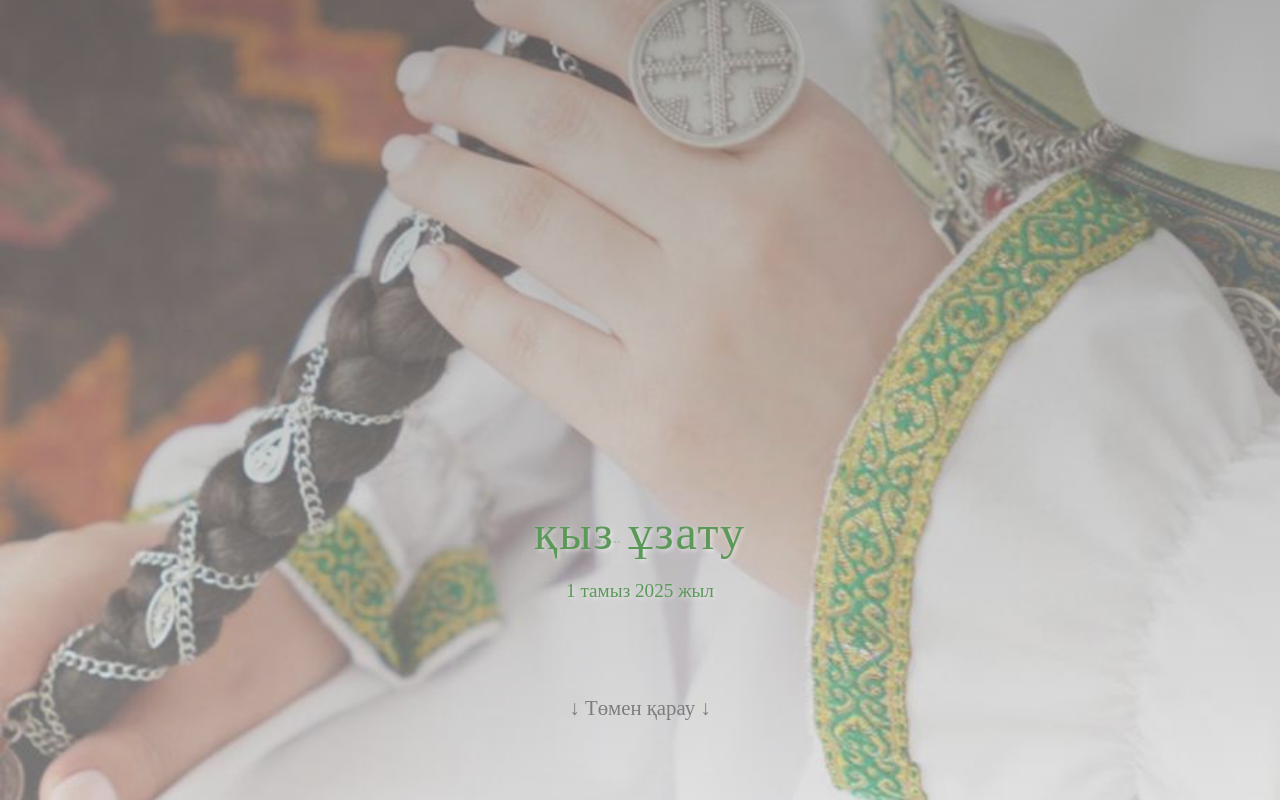
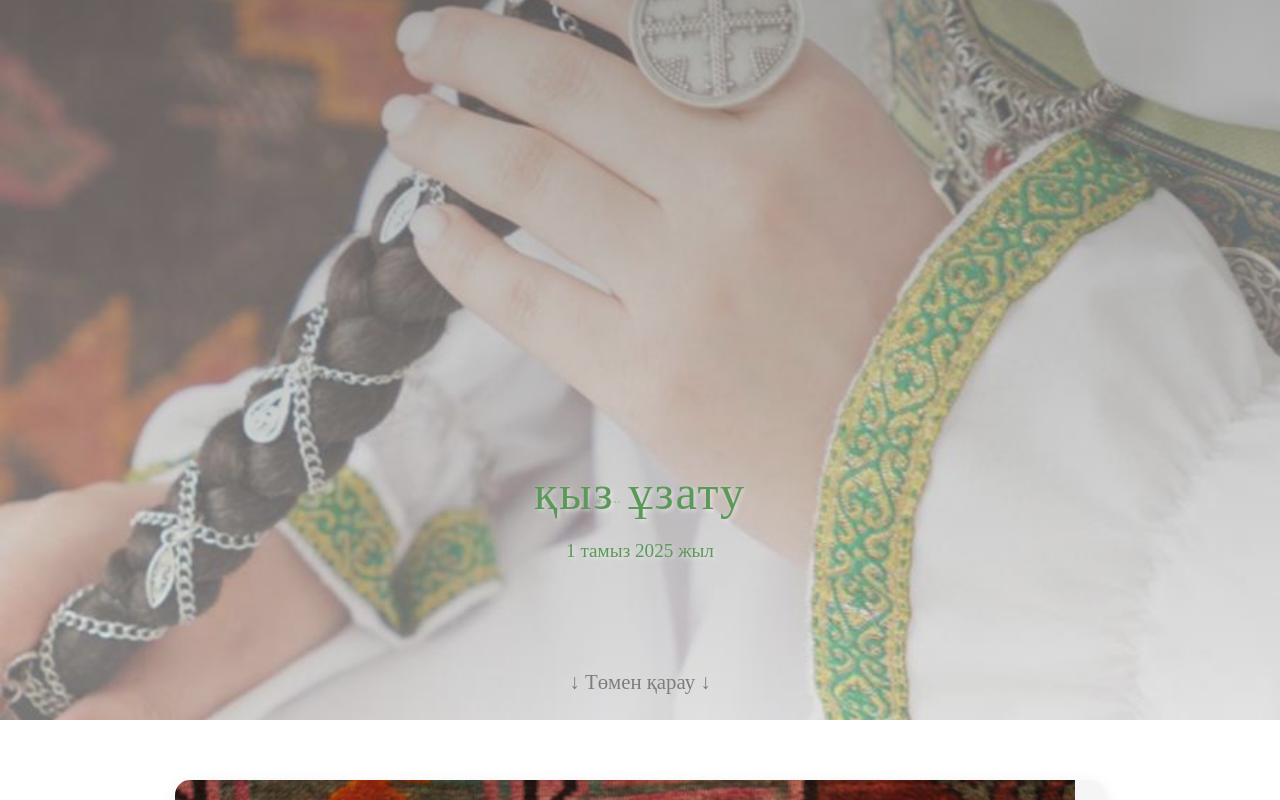
Before and after one commit to madishkin/untitled01, a website: page index.html in a window 1280 px wide. Shown: the top 800 px of the page. Drawn offline with nearby package versions, Linux system fonts and the light colour scheme.

Commit message:
Update index.html

```diff
--- a/index.html
+++ b/index.html
@@ -53,7 +53,7 @@
             }
 
             .hero-section {
-                height: 100vh;
+                height: 90svh;
                 background: linear-gradient(rgba(0,0,0,0.3), rgba(0,0,0,0.1)), url('images/hero.jpeg');
                 background-size: cover;
                 background-position: center;
@@ -114,7 +114,7 @@
                 font-size: 1.3rem;
                 animation: bounce 2s infinite;
                 z-index: 4;
-                top: 87%;
+                top: 93%;
             }
 
             @keyframes bounce {
```
